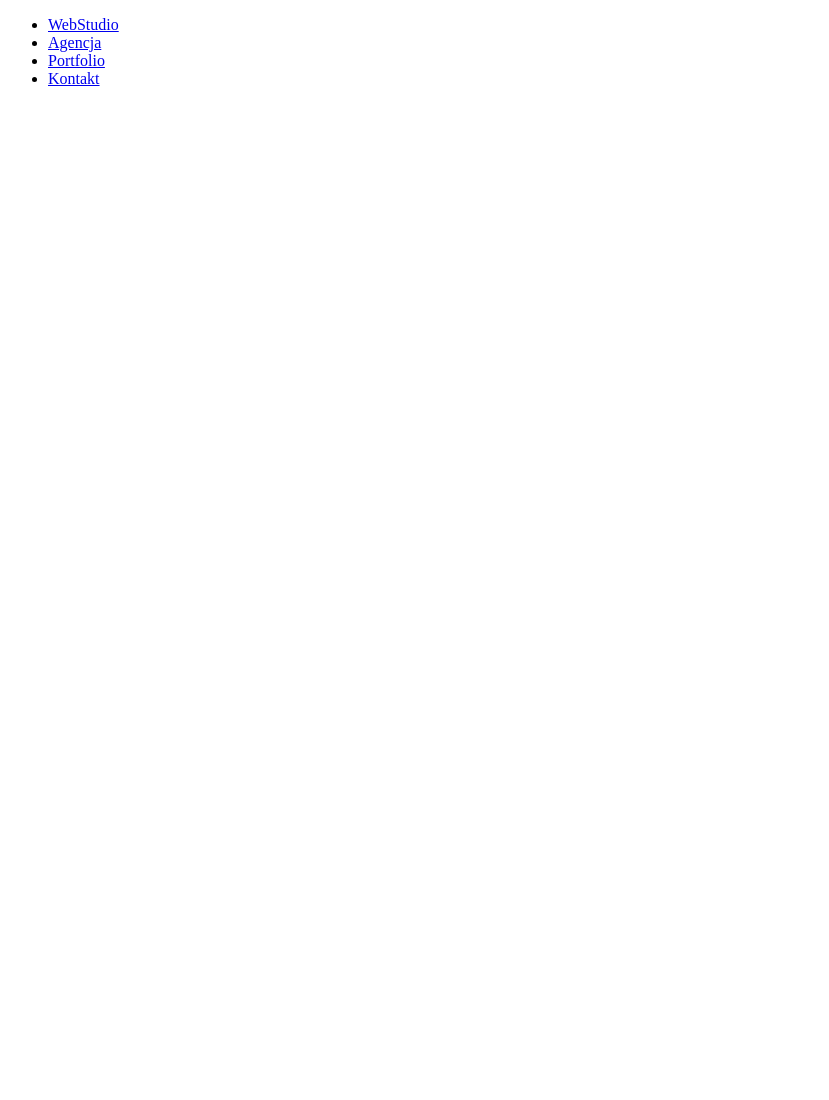
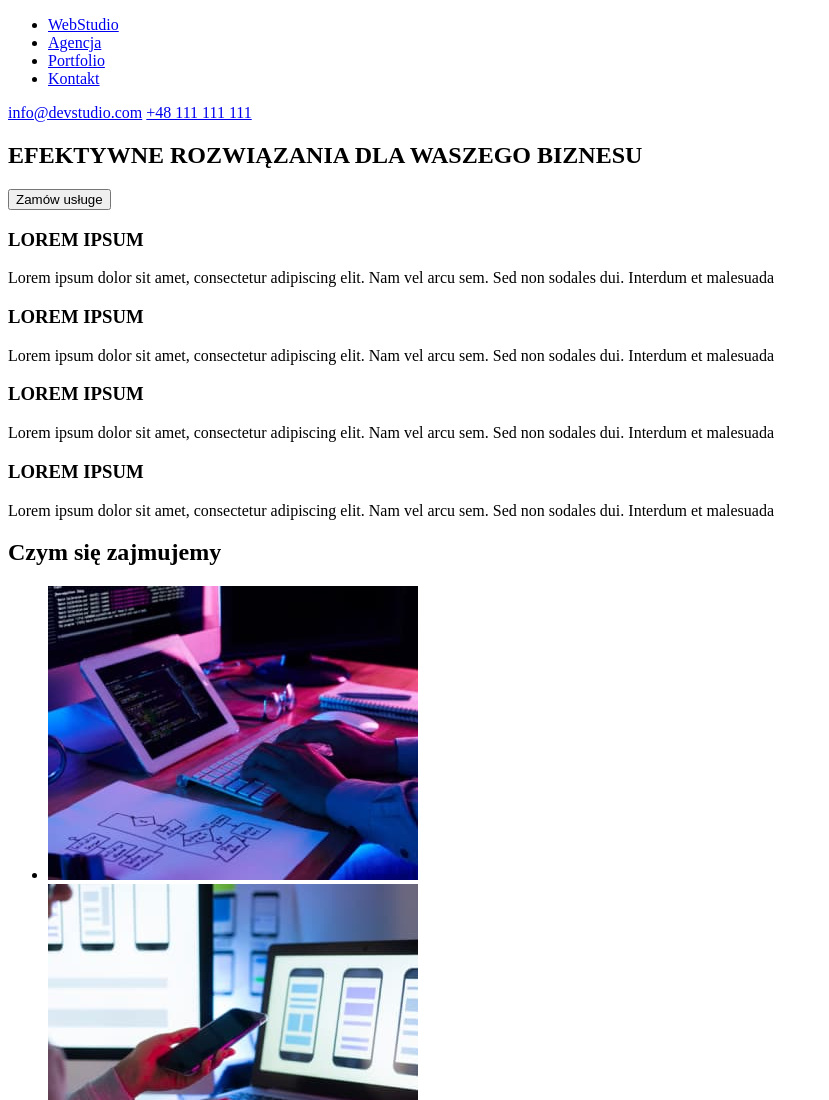
Before and after one commit to KowalskaMarta/goit-markup-hw-01, a plain HTML site: page index.html in a window 1280 px wide. Shown: the top 1100 px of the page, without its empty margins (0-829 px from the left). Before the commit the page ends 800 px from the top, so only its background shows below. Drawn offline with Linux system fonts and the light colour scheme.

Commit message:
add new sections init

```diff
--- a/index.html
+++ b/index.html
@@ -1,10 +1,13 @@
 <!DOCTYPE html>
-<html lang "en">
+<html lang="en">
   <head>
-  <meta charset="utf-8" />
-  <title>WebStudio</title>
+    <meta charset="UTF-8" />
+    <meta http-equiv="X-UA-Compatible" content="IE=edge" />
+    <meta name="viewport" content="width=device-width, initial-scale=1.0" />
+    <title>Document</title>
   </head>
   <html>
+    <body>
       <header>
         <nav>
           <ul>
@@ -14,5 +17,73 @@
             <li><a href="#">Kontakt</a></li>
           </ul>
         </nav>
+        <a href="mailto:info@devstudio.com">info@devstudio.com</a>
+        <a href="tel:+48111111111">+48 111 111 111</a>
       </header>
+      <main>
+        <section>
+          <h1>EFEKTYWNE ROZWIĄZANIA DLA WASZEGO BIZNESU</h1>
+          <button type="button">Zamów usługe</button>
+        </section>
+        <!--lorem ipsum-->
+        <section>
+          <h3>LOREM IPSUM</h3>
+          <p>
+            Lorem ipsum dolor sit amet, consectetur adipiscing elit. Nam vel
+            arcu sem. Sed non sodales dui. Interdum et malesuada
+          </p>
+          <h3>LOREM IPSUM</h3>
+          <p>
+            Lorem ipsum dolor sit amet, consectetur adipiscing elit. Nam vel
+            arcu sem. Sed non sodales dui. Interdum et malesuada
+          </p>
+          <h3>LOREM IPSUM</h3>
+          <p>
+            Lorem ipsum dolor sit amet, consectetur adipiscing elit. Nam vel
+            arcu sem. Sed non sodales dui. Interdum et malesuada
+          </p>
+          <h3>LOREM IPSUM</h3>
+          <p>
+            Lorem ipsum dolor sit amet, consectetur adipiscing elit. Nam vel
+            arcu sem. Sed non sodales dui. Interdum et malesuada
+          </p>
+        </section>
+        <!--czym sie zajmujemy-->
+        <section>
+          <h2>Czym się zajmujemy</h2>
+          <div>
+            <ul>
+              <li>
+                <img
+                  src="/images/zajecie/zajecie_img1.jpg.jpg"
+                  alt="programista pisze kod"
+                  width="370"
+                  height="294"
+                />
+              </li>
+              <li>
+                <img
+                  src="/images/zajecie/zajecie_img2.jpg.jpg"
+                  alt="programista patrzy na telefon"
+                  width="370"
+                  height="294"
+                />
+              </li>
+              <li>
+                <img
+                  src="/images/zajecie/zajecie_img3.jpg.jpg"
+                  width="370"
+                  height="294"
+                  alt="programista wybiera kolor"
+                />
+              </li>
+            </ul>
+          </div>
+        </section>
+        <section>
+          <h2>Nasz zespół</h2>
+        </section>
+      </main>
+    </body>
   </html>
+</html>
```
Also changed, not shown: images/zajecie/zajecie_img1.jpg.jpg (added), images/zajecie/zajecie_img2.jpg.jpg (added), images/zajecie/zajecie_img3.jpg.jpg (added). Lines whose indentation alone changed are shown as unchanged.
